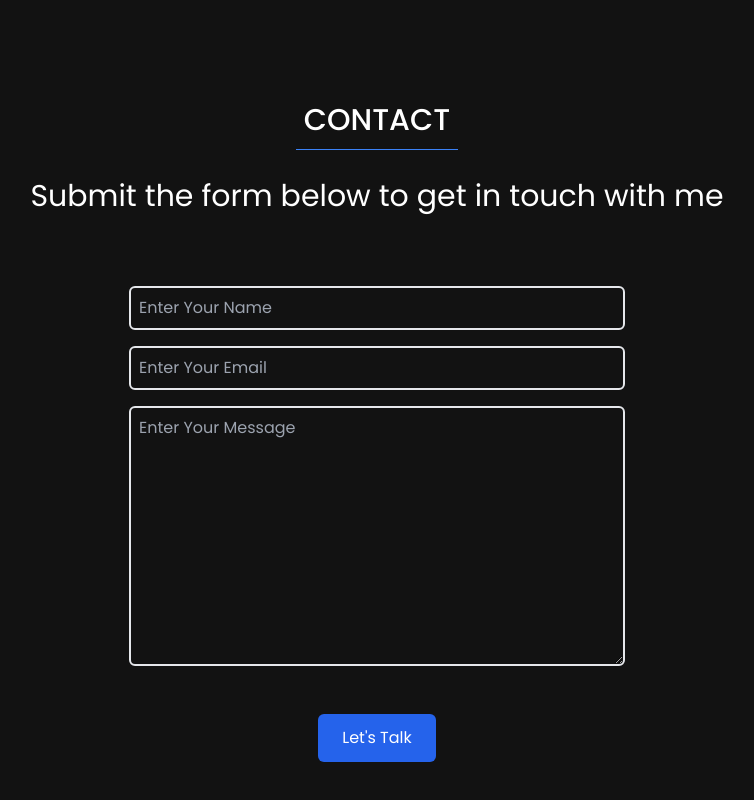
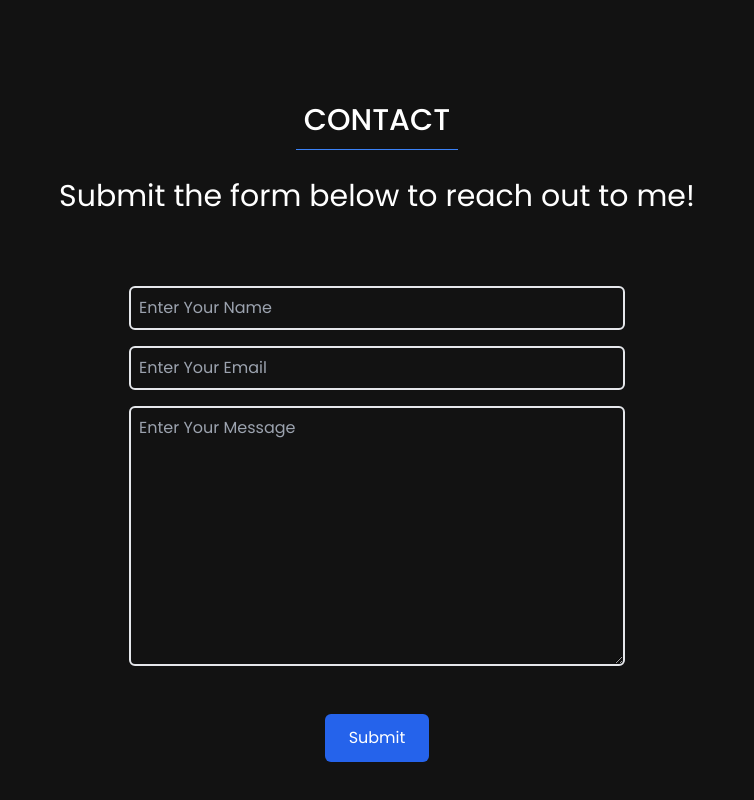
Before and after one commit to ankitbhatt885github/personalportfolio, a React (Create React App) app: page / in a window 1280 px wide. Shown: the part 3687-4487 px from the top of the page, without its empty margins (263-1017 px from the left). Built offline with nearby package versions, Linux system fonts and the light colour scheme.

Commit message:
made changes in the UI

```diff
--- a/public/index.html
+++ b/public/index.html
@@ -24,7 +24,7 @@
       work correctly both with client-side routing and a non-root public URL.
       Learn how to configure a non-root public URL by running `npm run build`.
     -->
-    <title>React App</title>
+    <title>Portfolio</title>
   </head>
   <body>
     <noscript>You need to enable JavaScript to run this app.</noscript>
--- a/src/components/Contact.jsx
+++ b/src/components/Contact.jsx
@@ -11,7 +11,7 @@ const Contact = () => {
                     </div>
                     <div className="text-center mb-10">
 
-                        <h2 className='text-3xl lg:text-3xl mt-10 '>Submit the form below to get in touch with me</h2>
+                        <h2 className='text-3xl lg:text-3xl mt-10 '>Submit the form below to reach out to me!</h2>
 
                     </div>
 
@@ -25,7 +25,7 @@ const Contact = () => {
 
                         <textarea name="message" placeholder="Enter Your Message" rows="10" className="p-2 bg-transparent border-2 rounded-md text-white focus:outline-none "></textarea>
 
-                        <button className="text-white  bg-blue-600 px-6 py-3  mt-8 mx-auto flex items-center rounded-md hover:scale-110 hover:bg-blue-700 duration-300">Let's Talk</button>
+                        <button className="text-white  bg-blue-600 px-6 py-3  mt-8 mx-auto flex items-center rounded-md hover:scale-110 hover:bg-blue-700 duration-300">Submit</button>
                     </form>
                 </div>
             </div>
```
